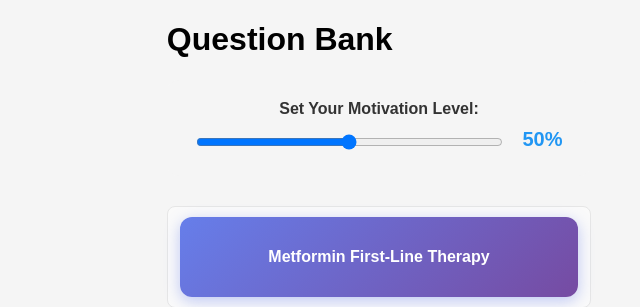
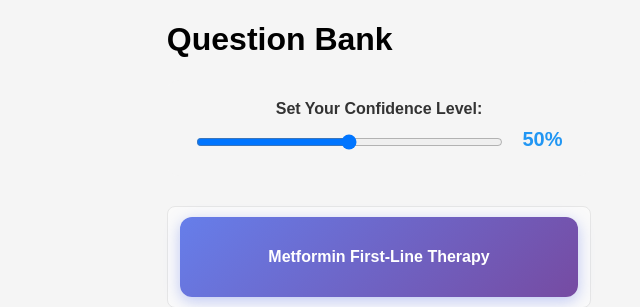
Before and after one commit to KevinPham-BME-Prog/SHN_Hackathon_2026, a plain HTML site: page question-bank.html in a window 1280 px wide. Shown: the top 307 px of the page, 261-901 px from the left. Drawn offline with Linux system fonts and the light colour scheme.

Commit message:
Add files via upload

```diff
--- a/question-bank.html
+++ b/question-bank.html
@@ -213,7 +213,7 @@
         <h1>Question Bank</h1>
 
         <div class="confidence-input">
-            <label for="confidence-slider">Set Your Motivation Level:</label>
+            <label for="confidence-slider">Set Your Confidence Level:</label>
             <input type="range" id="confidence-slider" min="0" max="100" value="50">
             <span id="confidence-display">50%</span>
         </div>
```
Also changed, not shown: quiz.html (+0 -3 lines).
